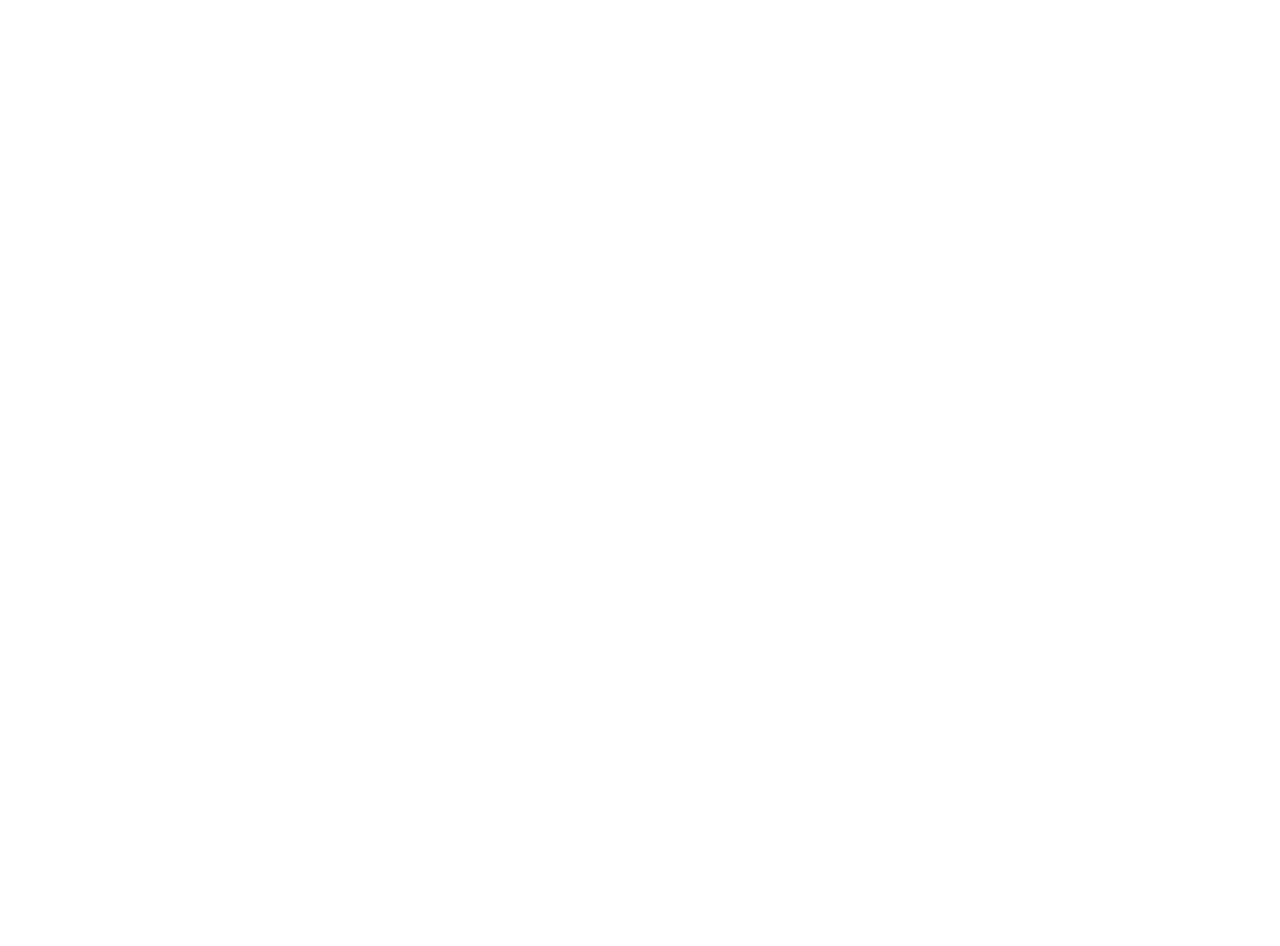
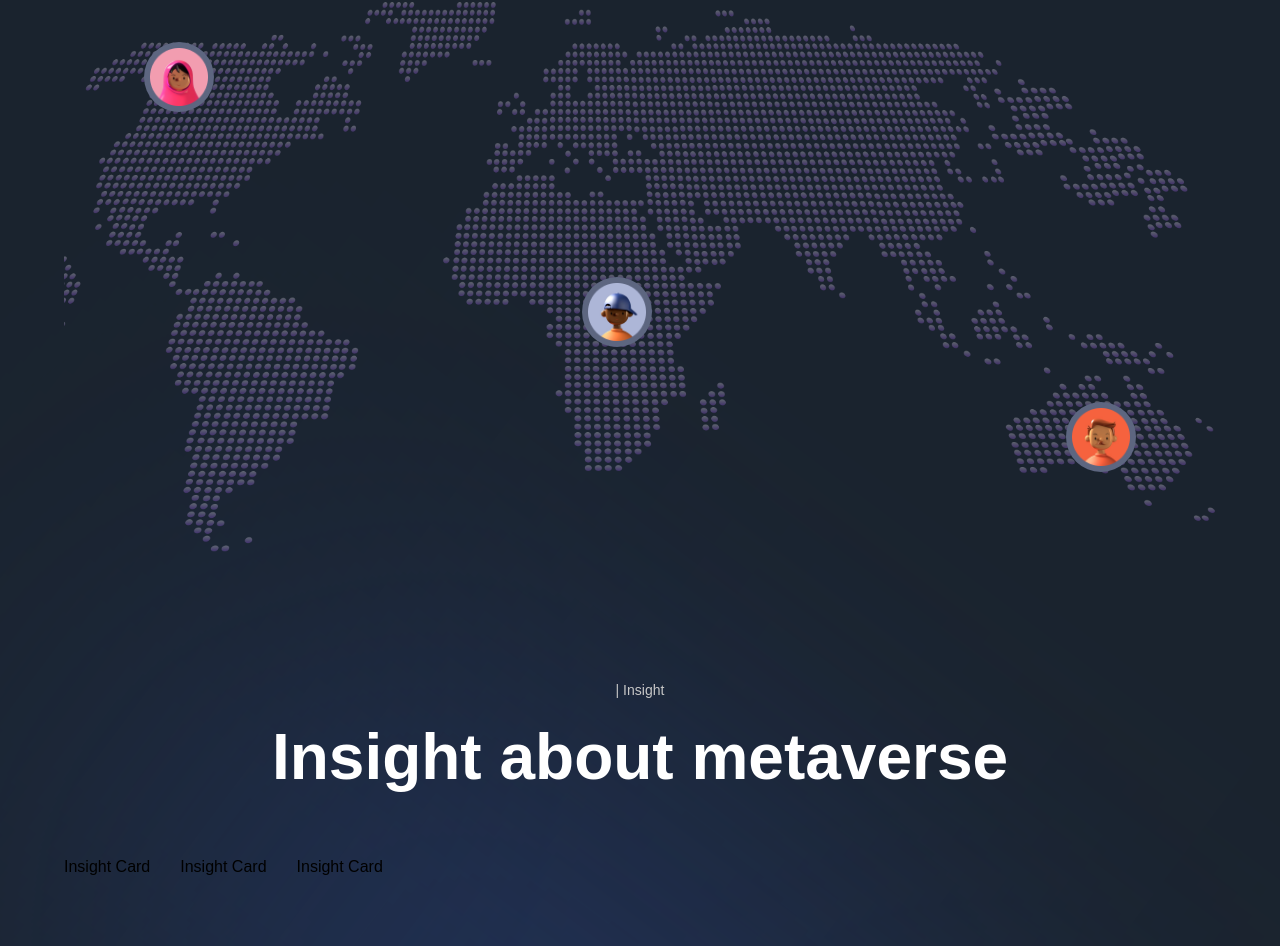
Before and after one commit to inmanolov/metaverse-design, a Next.js app: page / in a window 1280 px wide. Shown: the part 4626-5572 px from the top of the page. Before the commit the page ends 4400 px from the top, so only its background shows below. Built offline with nearby package versions, Linux system fonts and the light colour scheme; a web font is replaced by a local one.

Commit message:
Insights component added

```diff
--- a/sections/Insights.jsx
+++ b/sections/Insights.jsx
@@ -1,8 +1,31 @@
 'use client';
 
+import { motion } from 'framer-motion';
+
+import styles from '../styles';
+import { insights } from '../constants';
+import { staggerContainer } from '../utils/motion';
+import { InsightCard, TitleText, TypingText } from '../components';
+
 const Insights = () => (
-  <section>
-    Insights section
+  <section
+  className={`${styles.paddings} relative z-10`}
+>
+  <motion.div
+    variants={staggerContainer}
+    initial="hidden"
+    whileInView="show"
+    viewport={{ once: 'false', amount: 0.25 }}
+    className={`${styles.innerWidth} mx-auto flex flex-col`}
+  >
+    <TypingText title="| Insight" textStyles="text-center" />
+    <TitleText title="Insight about metaverse" textStyles="text-center" />
+    <div className="mt-[50px] flex fleex-col gap-[30px] ">
+      {insights.map((insight, index) => (
+        <InsightCard key={`insight-${insight}`} index={index + 1} />
+      ))}
+    </div>
+  </motion.div>
   </section>
 );
 
--- a/sections/World.jsx
+++ b/sections/World.jsx
@@ -15,9 +15,29 @@
     initial="hidden"
     whileInView="show"
     viewport={{ once: 'false', amount: 0.25 }}
-    className={`${styles.innerWidth} mx-auto flex lg:flex-row flex-col gap-8`}
+    className={`${styles.innerWidth} mx-auto flex flex-col`}
   >
-    <TypingText title="| People on the world"/>
+    <TypingText title="| People on the world" textStyles="text-center" />
+    <TitleText title={<>Track friends around you and invite them to play together in the same wold</>} textStyles="text-center" />
+
+    <motion.div
+        variants={fadeIn('up', 'tween', 0.3, 1)}
+        className="relative mt-[68px] flex w-full h-[550px]"
+      >
+        <img src="/map.png" alt="map" className="w-full h-full object-cover" />
+
+        <div className="absolute bottom-20 right-20 w-[70px] h-[70px] p-[6px] rounded-full bg-[#5D6680]">
+          <img src="people-01.png" alt="people" className="w-full h-full" />
+        </div>
+
+        <div className="absolute top-10 left-20 w-[70px] h-[70px] p-[6px] rounded-full bg-[#5D6680]">
+          <img src="/people-02.png" alt="people" className="w-full h-full" />
+        </div>
+
+        <div className="absolute top-1/2 left-[45%] w-[70px] h-[70px] p-[6px] rounded-full bg-[#5D6680]">
+          <img src="people-03.png" alt="people" className="w-full h-full" />
+        </div>
+      </motion.div>
   </motion.div>
   </section>
 );
```
